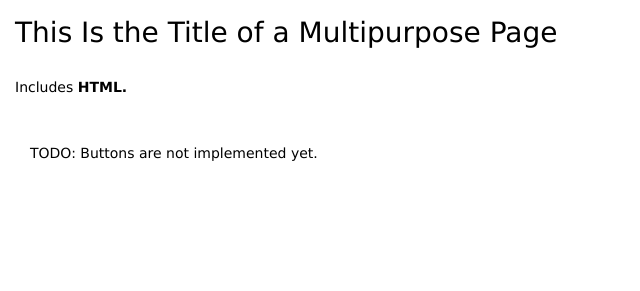
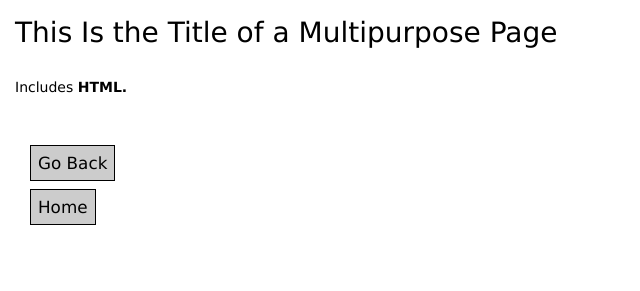
Before and after one commit to HIEofOne/hfcd, a Django app: page /example_multipurpose/ in a window 1280 px wide. Shown: the part 82-373 px from the top of the page, without its empty margins (0-640 px from the left). Run offline with Django 3.2, Linux system fonts and the light colour scheme.

Commit message:
multipurpose() works pretty well now, including JavaScript buttons.

```diff
--- a/mysite/hfcd/templates/hfcd/multipurpose.html
+++ b/mysite/hfcd/templates/hfcd/multipurpose.html
@@ -67,17 +67,37 @@ $(document).ready(function(){
 
 <div class="multipurpose_buttons">
 
-    TODO: Buttons are not implemented yet.
+    {% if show_back %}
 
-    {% if show_back %}
-        {# button js text="Go Back" class="js_back" #}
+        <a href="#" class="big_button_link js_back js_button">
+            <div class="big_button js_back">
+                Go Back
+            </div>
+        </a>
+
+        <div class="clearfix">.</div>
+
     {% endif %}
 
     {% if show_reload %}
-        {# button js text="Reload (Go Back)" class="js_reload" #}
+
+        <a href="#" class="big_button_link js_reload js_button">
+            <div class="big_button js_reload">
+                Reload (Go Back)
+            </div>
+        </a>
+
+        <div class="clearfix">.</div>
+
     {% endif %}
 
-    {# button vf="welcome" text="Home" #}
+    <a href="{% url 'welcome' %}" class="big_button_link">
+        <div class="big_button">
+            Home
+        </div>
+    </a>
+
+    <div class="clearfix">.</div>
 
 </div>
 
```
Also changed, not shown: database/hfcd.sqlite.
